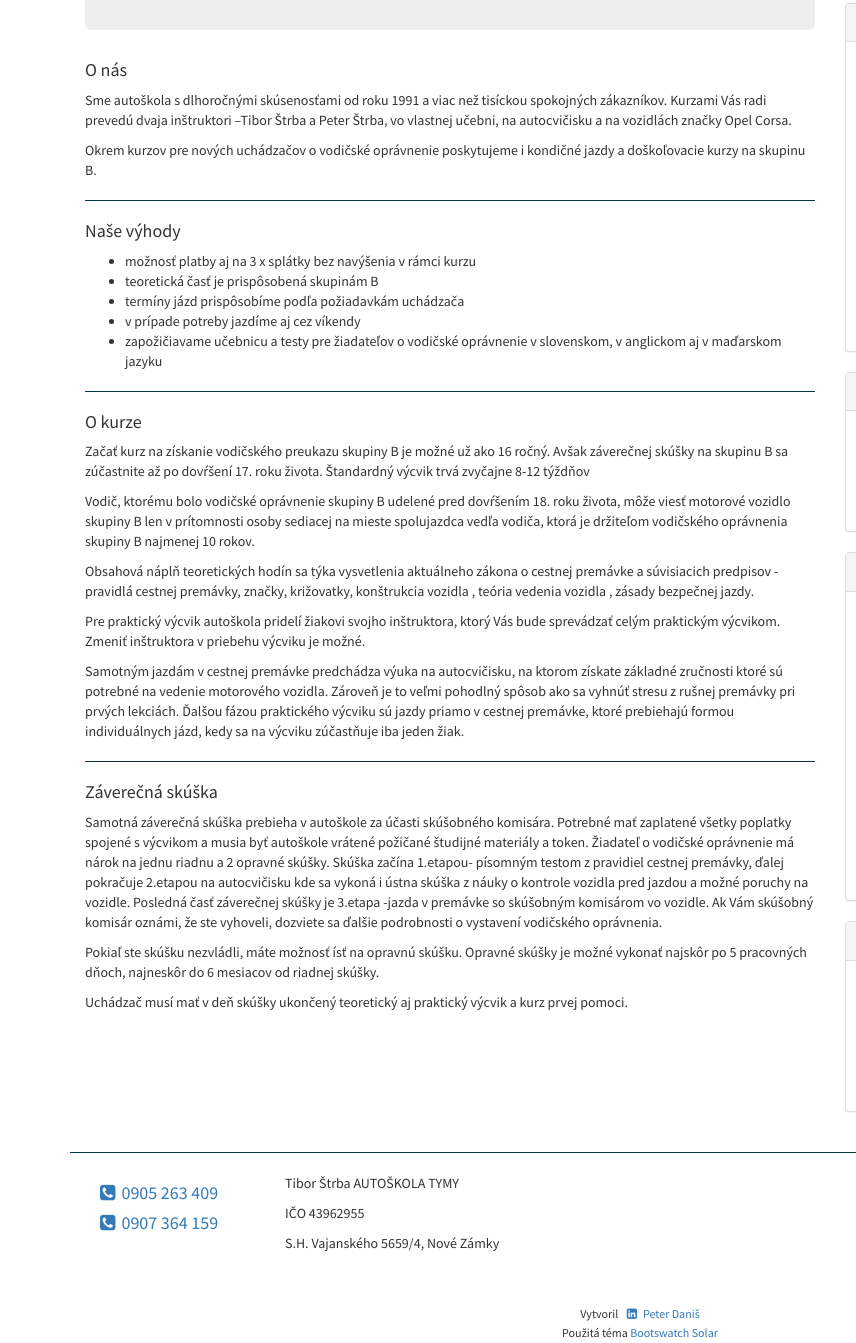
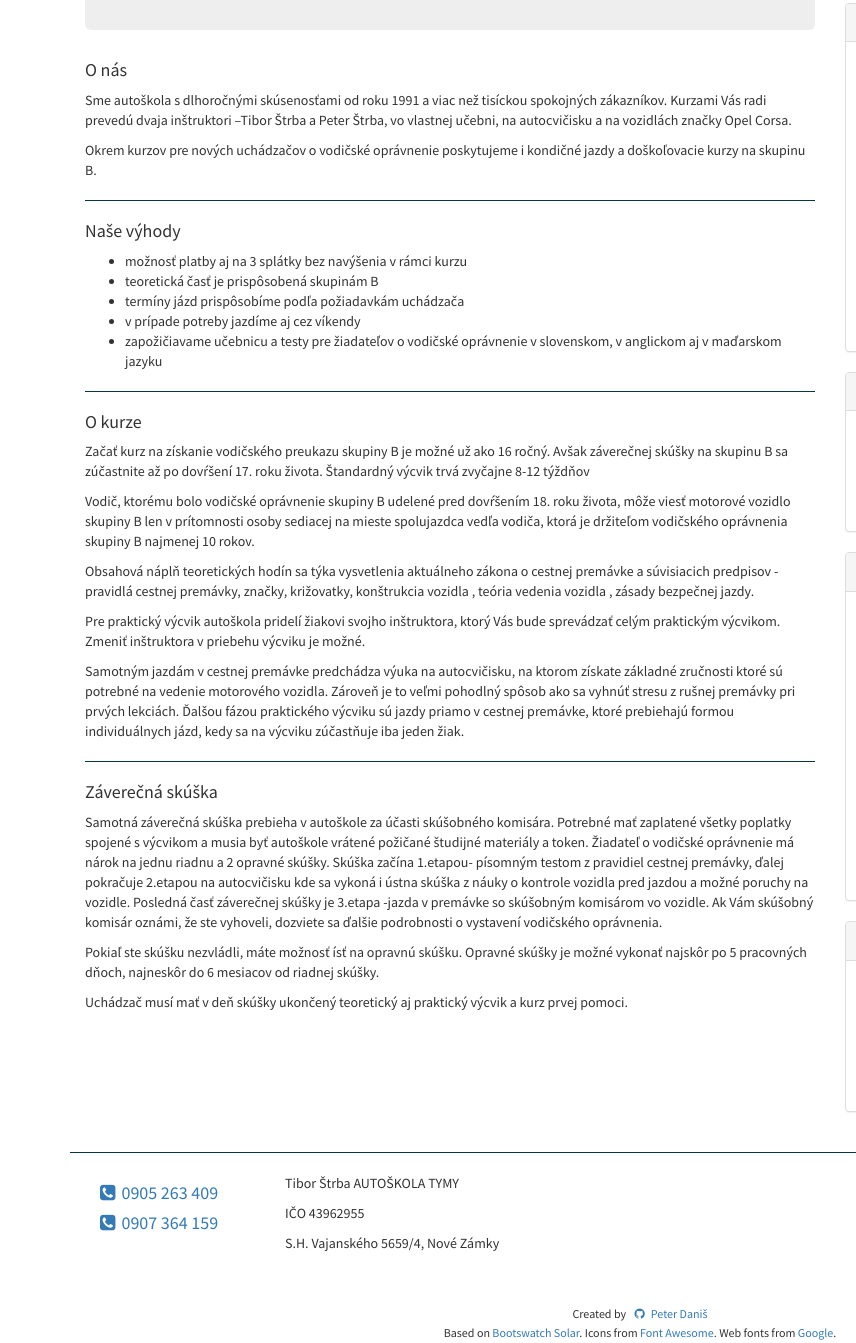
Before and after one commit to peterdanis/peterdanis.github.io, a plain HTML site: page autoskola/index.html in a window 1280 px wide. Shown: the part 438-1781 px from the top of the page, 0-856 px from the left. Drawn offline with nearby package versions, Linux system fonts and the light colour scheme; grey boxes are pictures that could not be loaded.

Commit message:
Update footer on autoskola page

```diff
--- a/autoskola/index.html
+++ b/autoskola/index.html
@@ -87,7 +87,7 @@
 
       <h4 class="hr">Naše výhody</h4>
       <ul>
-        <li>možnosť platby aj na 3 x splátky bez navýšenia v rámci kurzu</li>
+        <li>možnosť platby aj na 3 splátky bez navýšenia v rámci kurzu</li>
         <li>teoretická časť je prispôsobená skupinám B</li>
         <li>termíny jázd prispôsobíme podľa požiadavkám uchádzača</li>
         <li>v prípade potreby jazdíme aj cez víkendy</li>
@@ -206,8 +206,9 @@
     <div class="col-xs-12 text-center">
       <br>
       <br>
-      <p style="margin: 2px; font-size: 12px">Vytvoril <a href="https://www.linkedin.com/in/peter-dani%C5%A1-52368113a/"><i class="fa fa-linkedin-square" style="padding: 0 6px 0 6px" aria-hidden="true"></i>Peter Daniš</a></p>
-      <p style="margin: 2px; font-size: 12px">Použitá téma <a href="https://bootswatch.com/solar/">Bootswatch Solar</a></p>
+      <p style="margin: 2px; font-size: 12px">Created by <a href="https://peterdanis.github.io"><i class="fa fa-github" style="padding: 0 6px 0 6px" aria-hidden="true"></i>Peter Daniš</a></p>
+      <p style="margin: 2px; font-size: 12px">Based on <a href="https://bootswatch.com/solar/">Bootswatch Solar</a>. Icons from <a href="https://fontawesome.com/">Font Awesome</a>.
+        Web fonts from <a href="http://www.google.com/webfonts">Google</a>.</p>
     </div>
     <a href="#top" class="back-to-top" style="display: hidden;"><i class="fa fa-chevron-circle-up" aria-hidden="true"></i></a>
 
```
